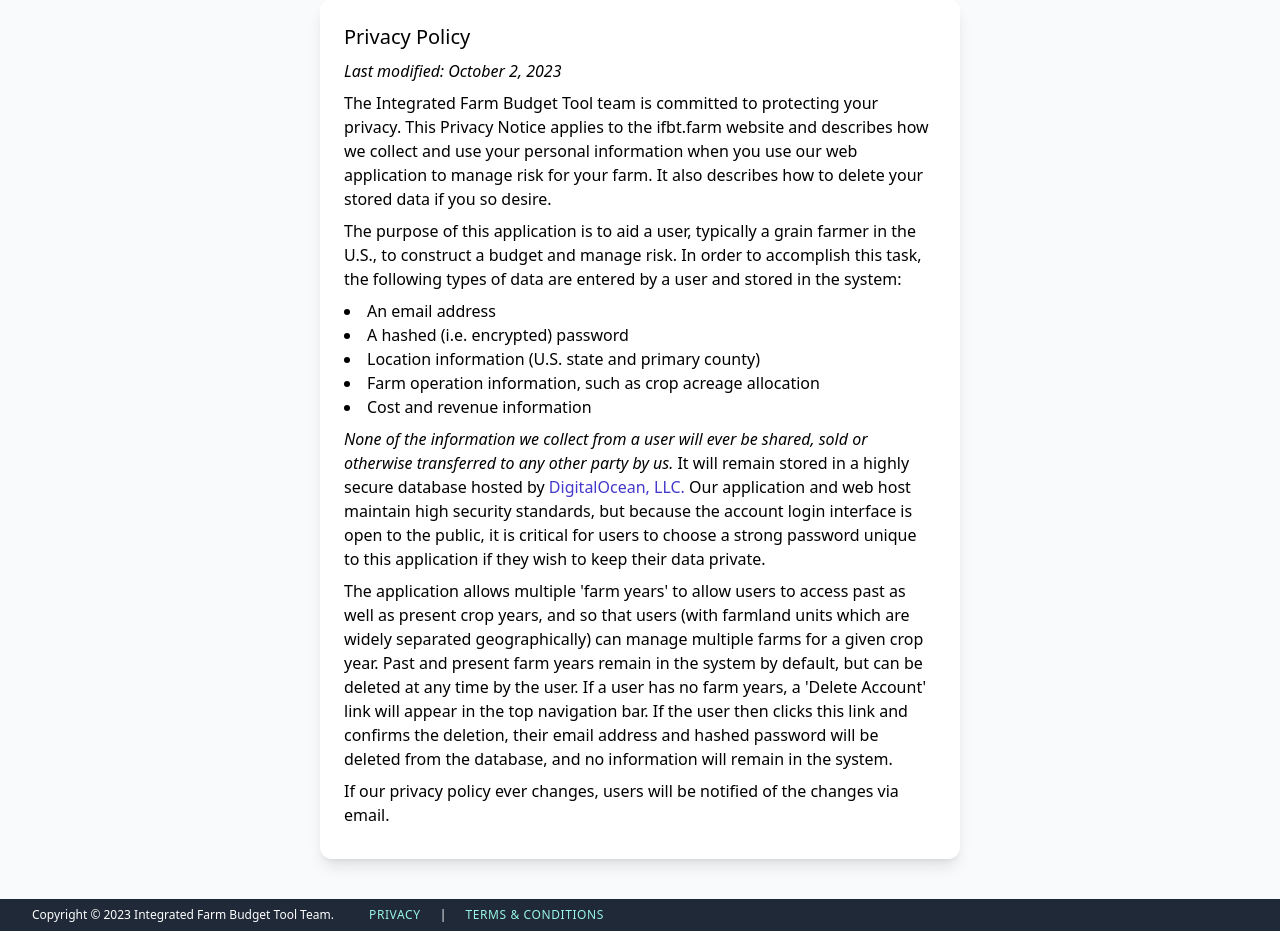
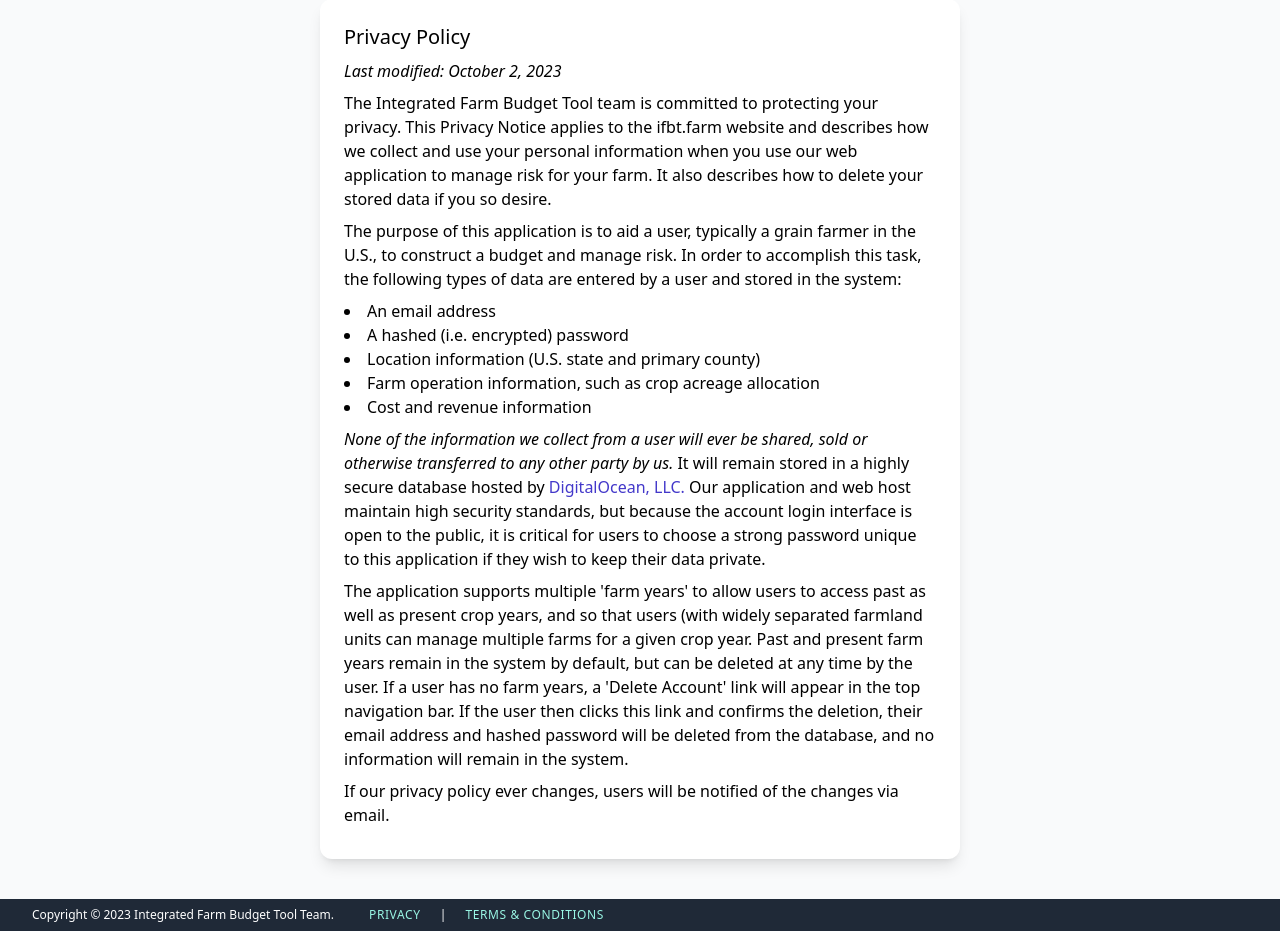
Before and after one commit to ddrake/Integrated_Farm_Budget_Tool, a Django app: template main/templates/main/privacy.html in a window 1280 px wide. Shown: the part 85-1016 px from the top of the page. Run offline with Django 4.2, Linux system fonts and the light colour scheme; the template is opened without the code that fills it, so the values that code supplies are empty; some libraries are stand-ins or nearby versions.

Commit message:
Update privacy text.

```diff
--- a/main/templates/main/privacy.html
+++ b/main/templates/main/privacy.html
@@ -39,10 +39,9 @@
       password unique to this application if they wish to keep their data private.
     </p>
     <p class="text-base my-2">
-      The application allows multiple 'farm years' to allow users to
-      access past as well as present crop years, and so that users (with farmland units
-      which are widely separated geographically) can manage multiple farms for a given crop
-      year.  Past and present farm years
+      The application supports multiple 'farm years' to allow users to
+      access past as well as present crop years, and so that users (with widely separated
+      farmland units can manage multiple farms for a given crop year.  Past and present farm years
       remain in the system by default, but can be deleted at any time by the user.  If a user
       has no farm years, a 'Delete Account' link will appear in the top navigation bar.  If the
       user then clicks this link and confirms the deletion, their email address and hashed
```
